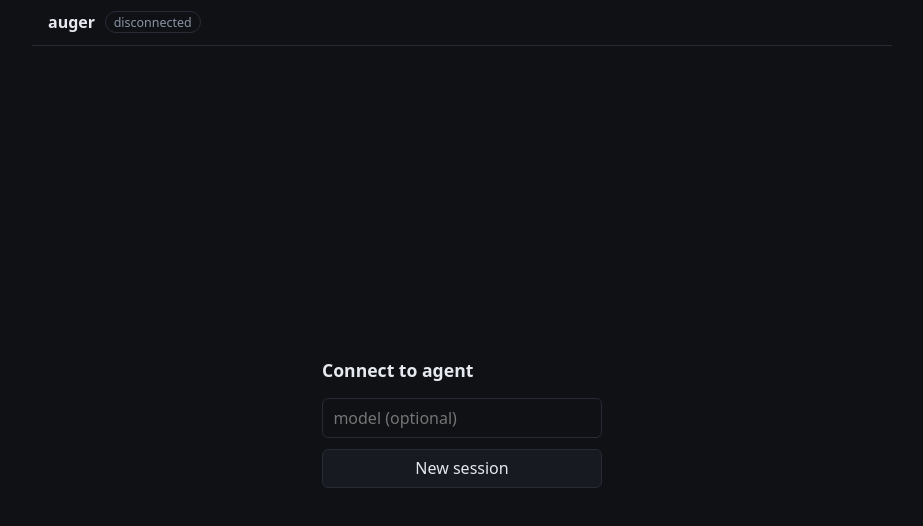
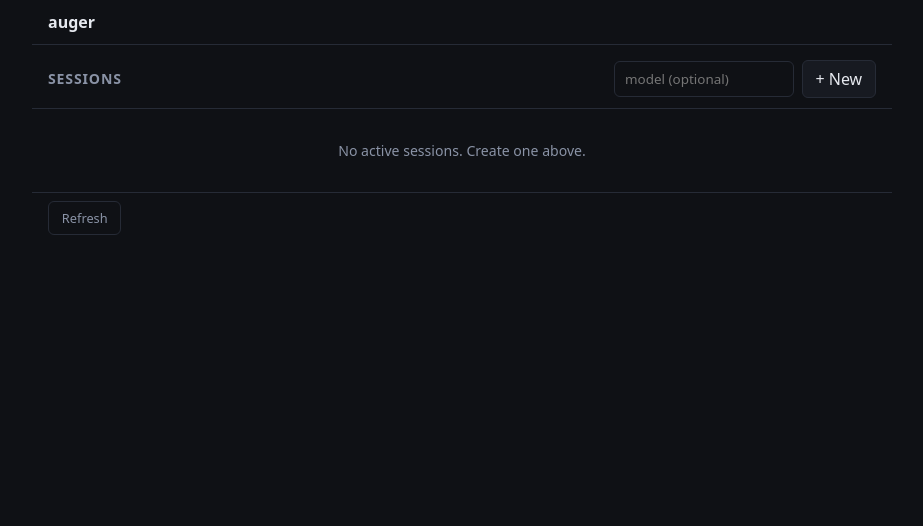
Before and after one commit to bushshrub/auger, a SvelteKit app in the folder webui/: page / in a window 1280 px wide. Shown: the top 526 px of the page, without its empty margins (178-1101 px from the left). Built offline with nearby package versions, Linux system fonts and the light colour scheme; what @vscode/markdown-it-katex would draw is missing.

Commit message:
slop fix webui and providers

```diff
--- a/webui/src/routes/+page.svelte
+++ b/webui/src/routes/+page.svelte
@@ -1,10 +1,20 @@
 <script>
 	import { tick } from 'svelte';
 	import 'katex/dist/katex.min.css';
-	import { createSession, sendInput, approveTool, subscribeEvents } from '$lib/api.js';
+	import { listSessions, createSession, sendInput, approveTool, subscribeEvents } from '$lib/api.js';
 	import { renderMarkdown } from '$lib/markdown.js';
 
-	// --- state ---
+	// --- view state ---
+	/** @type {'browser' | 'chat'} */
+	let view = $state('browser');
+
+	// --- browser state ---
+	/** @type {import('$lib/api.js').SessionInfo[]} */
+	let sessionList = $state([]);
+	let browserLoading = $state(false);
+	let browserError = $state(/** @type {string|null} */ (null));
+
+	// --- chat state ---
 	let session = $state(/** @type {import('$lib/api.js').SessionCreds | null} */ (null));
 	let status = $state('disconnected'); // disconnected | connecting | idle | running | error
 	let model = $state('');
@@ -19,15 +29,65 @@
 	let items = $state(/** @type {ChatItem[]} */ ([]));
 	let pending = $state(/** @type {{ toolId: string, name: string, args: any } | null} */ (null));
 
-	// context usage (latest known)
 	let ctxUsed = $state(0);
 	let ctxWindow = $state(0);
 
-	let assistantIdx = -1; // index of the assistant bubble currently being streamed
-	let reasoningIdx = -1; // index of the reasoning bubble currently being streamed
+	let assistantIdx = -1;
+	let reasoningIdx = -1;
 	/** @type {AbortController | null} */
 	let sub = null;
 	let log = $state(/** @type {HTMLDivElement | undefined} */ (undefined));
+
+	// load sessions on mount
+	$effect(() => {
+		if (view === 'browser') loadSessions();
+	});
+
+	async function loadSessions() {
+		browserLoading = true;
+		browserError = null;
+		try {
+			const result = await listSessions();
+			sessionList = result.sessions.slice().sort((a, b) => b.created_at - a.created_at);
+		} catch (err) {
+			browserError = String(err);
+		} finally {
+			browserLoading = false;
+		}
+	}
+
+	/** @param {import('$lib/api.js').SessionInfo} info */
+	function openSession(info) {
+		session = {
+			session_id: info.session_id,
+			owner_token: info.owner_token,
+			viewer_token: info.viewer_token,
+			context_window: info.context_window
+		};
+		ctxWindow = info.context_window;
+		ctxUsed = 0;
+		items = [];
+		pending = null;
+		assistantIdx = -1;
+		reasoningIdx = -1;
+		sub = subscribeEvents(info.session_id, info.owner_token, onEvent, (err) => {
+			items.push({ kind: 'error', text: `stream: ${err.message}` });
+			status = 'error';
+		});
+		status = 'idle';
+		view = 'chat';
+	}
+
+	function backToBrowser() {
+		sub?.abort();
+		sub = null;
+		session = null;
+		items = [];
+		pending = null;
+		status = 'disconnected';
+		view = 'browser';
+		loadSessions();
+	}
 
 	async function scroll() {
 		await tick();
@@ -39,11 +99,17 @@
 		try {
 			session = await createSession(model.trim() || undefined);
 			ctxWindow = session.context_window;
+			ctxUsed = 0;
+			items = [];
+			pending = null;
+			assistantIdx = -1;
+			reasoningIdx = -1;
 			sub = subscribeEvents(session.session_id, session.owner_token, onEvent, (err) => {
 				items.push({ kind: 'error', text: `stream: ${err.message}` });
 				status = 'error';
 			});
 			status = 'idle';
+			view = 'chat';
 		} catch (err) {
 			items.push({ kind: 'error', text: String(err) });
 			status = 'error';
@@ -62,13 +128,13 @@
 				break;
 			}
 			case 'content': {
-				reasoningIdx = -1; // reasoning phase done
+				reasoningIdx = -1;
 				if (assistantIdx === -1) {
 					items.push({ kind: 'assistant', text: '' });
 					assistantIdx = items.length - 1;
 				}
 				items[assistantIdx].text = (items[assistantIdx].text ?? '') + ev.data.text;
-				ctxUsed += approxTokens(ev.data.text); // live estimate; corrected by metrics
+				ctxUsed += approxTokens(ev.data.text);
 				break;
 			}
 			case 'tool_call':
@@ -92,7 +158,6 @@
 			case 'metrics': {
 				const m = ev.data;
 				if (m.context_window) ctxWindow = m.context_window;
-				// snap live estimate to the server's authoritative count
 				if (m.total_tokens != null) ctxUsed = m.total_tokens;
 				else if (m.prompt_tokens != null && m.completion_tokens != null)
 					ctxUsed = m.prompt_tokens + m.completion_tokens;
@@ -126,7 +191,7 @@
 		if (!text || !session || status !== 'idle') return;
 		draft = '';
 		items.push({ kind: 'user', text });
-		ctxUsed += approxTokens(text); // live estimate; corrected by metrics
+		ctxUsed += approxTokens(text);
 		assistantIdx = -1;
 		status = 'running';
 		scroll();
@@ -167,7 +232,6 @@
 	/** @param {number} n */
 	const fmtInt = (n) => n.toLocaleString('en-US');
 
-	/** Rough client-side token estimate (~4 chars/token) for live bar fill. */
 	const approxTokens = (/** @type {string} */ s) => Math.ceil(s.length / 4);
 
 	let ctxPct = $derived(ctxWindow > 0 ? Math.min(100, (ctxUsed / ctxWindow) * 100) : 0);
@@ -180,24 +244,70 @@
 		if (m.ttftMs != null) parts.push(`TTFT ${fmtInt(Math.round(m.ttftMs))} ms`);
 		return parts.join(' · ');
 	}
+
+	/** @param {number} ts unix seconds */
+	function relTime(ts) {
+		const diff = Math.floor(Date.now() / 1000) - ts;
+		if (diff < 60) return `${diff}s ago`;
+		if (diff < 3600) return `${Math.floor(diff / 60)}m ago`;
+		if (diff < 86400) return `${Math.floor(diff / 3600)}h ago`;
+		return `${Math.floor(diff / 86400)}d ago`;
+	}
 </script>
 
 <div class="app">
 	<header>
 		<strong>auger</strong>
-		<span class="status status-{status}">{status}</span>
-		{#if session}
-			<span class="sid">{session.session_id.slice(0, 8)}</span>
+		{#if view === 'chat'}
+			<button class="back" onclick={backToBrowser}>← Sessions</button>
+			<span class="status status-{status}">{status}</span>
+			{#if session}
+				<span class="sid">{session.session_id.slice(0, 8)}</span>
+			{/if}
 		{/if}
 	</header>
 
-	{#if !session}
-		<div class="connect">
-			<h1>Connect to agent</h1>
-			<input placeholder="model (optional)" bind:value={model} onkeydown={(e) => e.key === 'Enter' && connect()} />
-			<button onclick={connect} disabled={status === 'connecting'}>
-				{status === 'connecting' ? 'connecting…' : 'New session'}
-			</button>
+	{#if view === 'browser'}
+		<div class="browser">
+			<div class="browser-header">
+				<span class="browser-title">Sessions</span>
+				<div class="new-session-form">
+					<input
+						class="model-input"
+						placeholder="model (optional)"
+						bind:value={model}
+						onkeydown={(e) => e.key === 'Enter' && connect()}
+					/>
+					<button onclick={connect} disabled={status === 'connecting'}>
+						{status === 'connecting' ? 'connecting…' : '+ New'}
+					</button>
+				</div>
+			</div>
+
+			{#if browserLoading}
+				<div class="browser-empty">Loading…</div>
+			{:else if browserError}
+				<div class="browser-empty error-text">⚠ {browserError}</div>
+			{:else if sessionList.length === 0}
+				<div class="browser-empty">No active sessions. Create one above.</div>
+			{:else}
+				<ul class="session-list">
+					{#each sessionList as info}
+						<li class="session-row">
+							<div class="session-model">{info.model}</div>
+							<div class="session-meta">
+								<span class="session-id">{info.session_id.slice(0, 8)}</span>
+								<span class="session-age">{relTime(info.created_at)}</span>
+							</div>
+							<button class="open-btn" onclick={() => openSession(info)}>Open →</button>
+						</li>
+					{/each}
+				</ul>
+			{/if}
+
+			<div class="browser-refresh">
+				<button class="ghost" onclick={loadSessions} disabled={browserLoading}>Refresh</button>
+			</div>
 		</div>
 	{:else}
 		<div class="ctx" title="{fmtInt(ctxUsed)} / {ctxWindow ? fmtInt(ctxWindow) : '?'} context tokens">
@@ -282,6 +392,16 @@
 		padding: 0.7rem 1rem;
 		border-bottom: 1px solid var(--border);
 	}
+	.back {
+		font-size: 0.82rem;
+		padding: 0.2rem 0.6rem;
+		background: none;
+		border-color: var(--border);
+		color: var(--muted);
+	}
+	.back:hover {
+		color: var(--text);
+	}
 	.status {
 		font-size: 0.78rem;
 		padding: 0.1rem 0.5rem;
@@ -308,6 +428,111 @@
 		font-family: ui-monospace, monospace;
 		font-size: 0.78rem;
 	}
+
+	/* --- browser --- */
+	.browser {
+		flex: 1;
+		display: flex;
+		flex-direction: column;
+		overflow: hidden;
+	}
+	.browser-header {
+		display: flex;
+		align-items: center;
+		justify-content: space-between;
+		padding: 0.9rem 1rem 0.6rem;
+		border-bottom: 1px solid var(--border);
+	}
+	.browser-title {
+		font-size: 0.88rem;
+		font-weight: 600;
+		color: var(--muted);
+		text-transform: uppercase;
+		letter-spacing: 0.06em;
+	}
+	.new-session-form {
+		display: flex;
+		gap: 0.5rem;
+		align-items: center;
+	}
+	.model-input {
+		width: 180px;
+		font-size: 0.84rem;
+	}
+	.browser-empty {
+		padding: 2rem 1rem;
+		color: var(--muted);
+		font-size: 0.88rem;
+		text-align: center;
+	}
+	.error-text {
+		color: var(--error);
+	}
+	.session-list {
+		list-style: none;
+		margin: 0;
+		padding: 0.5rem 0;
+		overflow-y: auto;
+		flex: 1;
+	}
+	.session-row {
+		display: flex;
+		align-items: center;
+		gap: 0.8rem;
+		padding: 0.7rem 1rem;
+		border-bottom: 1px solid var(--border);
+		cursor: pointer;
+		transition: background 0.1s;
+	}
+	.session-row:hover {
+		background: var(--panel);
+	}
+	.session-model {
+		font-family: ui-monospace, monospace;
+		font-size: 0.84rem;
+		flex: 1;
+		white-space: nowrap;
+		overflow: hidden;
+		text-overflow: ellipsis;
+	}
+	.session-meta {
+		display: flex;
+		gap: 0.8rem;
+		color: var(--muted);
+		font-size: 0.78rem;
+		font-family: ui-monospace, monospace;
+		white-space: nowrap;
+	}
+	.session-id {
+		color: var(--muted);
+	}
+	.session-age {
+		color: var(--muted);
+	}
+	.open-btn {
+		font-size: 0.78rem;
+		padding: 0.2rem 0.6rem;
+		border-color: var(--border);
+		color: var(--muted);
+		background: none;
+		white-space: nowrap;
+	}
+	.open-btn:hover {
+		color: var(--accent);
+		border-color: var(--accent);
+	}
+	.browser-refresh {
+		padding: 0.5rem 1rem;
+		border-top: 1px solid var(--border);
+	}
+	.ghost {
+		background: none;
+		font-size: 0.8rem;
+		color: var(--muted);
+		border-color: var(--border);
+	}
+
+	/* --- ctx bar --- */
 	.ctx {
 		display: flex;
 		align-items: center;
@@ -345,17 +570,8 @@
 		font-size: 0.72rem;
 		font-family: ui-monospace, monospace;
 	}
-	.connect {
-		margin: auto;
-		display: flex;
-		flex-direction: column;
-		gap: 0.7rem;
-		width: 280px;
-	}
-	.connect h1 {
-		font-size: 1.1rem;
-		margin: 0 0 0.3rem;
-	}
+
+	/* --- chat --- */
 	.log {
 		flex: 1;
 		overflow-y: auto;
@@ -388,7 +604,6 @@
 		background: var(--user);
 		border-color: #2c447f;
 	}
-	/* rendered markdown */
 	.bubble.md {
 		white-space: normal;
 	}
--- a/webui/src/routes/v1/sessions/[id]/events/+server.js
+++ b/webui/src/routes/v1/sessions/[id]/events/+server.js
@@ -16,6 +16,11 @@ function transformEvent(ev) {
 	if (ev === 'Done') return { type: 'turn_complete', data: {} };
 	if (ev.Content) return { type: 'content', data: { text: ev.Content.delta } };
 	if (ev.Reasoning) return { type: 'reasoning', data: { text: ev.Reasoning.delta } };
+	if (ev.ToolCall) {
+		let args = ev.ToolCall.arguments;
+		try { args = JSON.parse(args); } catch { /* keep as string */ }
+		return { type: 'tool_call', data: { id: ev.ToolCall.id, name: ev.ToolCall.name, arguments: args } };
+	}
 	// UserMessage is tracked locally by the UI; drop it.
 	return null;
 }
```
Also changed, not shown: webui/src/lib/mock-store.js (+21 -3 lines), webui/src/routes/v1/sessions/+server.js (+23 -3 lines), webui/src/lib/api.js, 2 other files (tests, documents, lock files or other folders).
